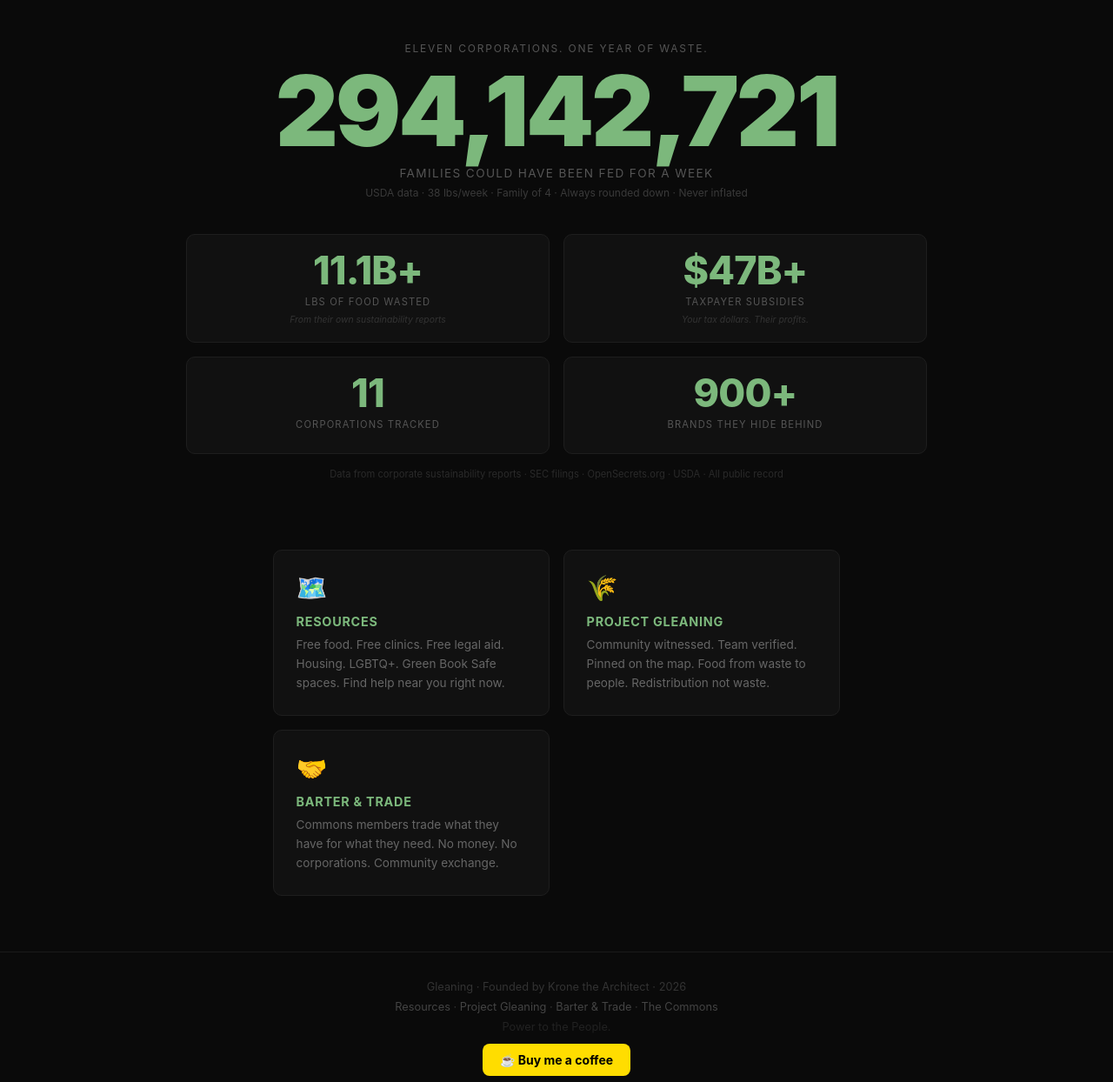
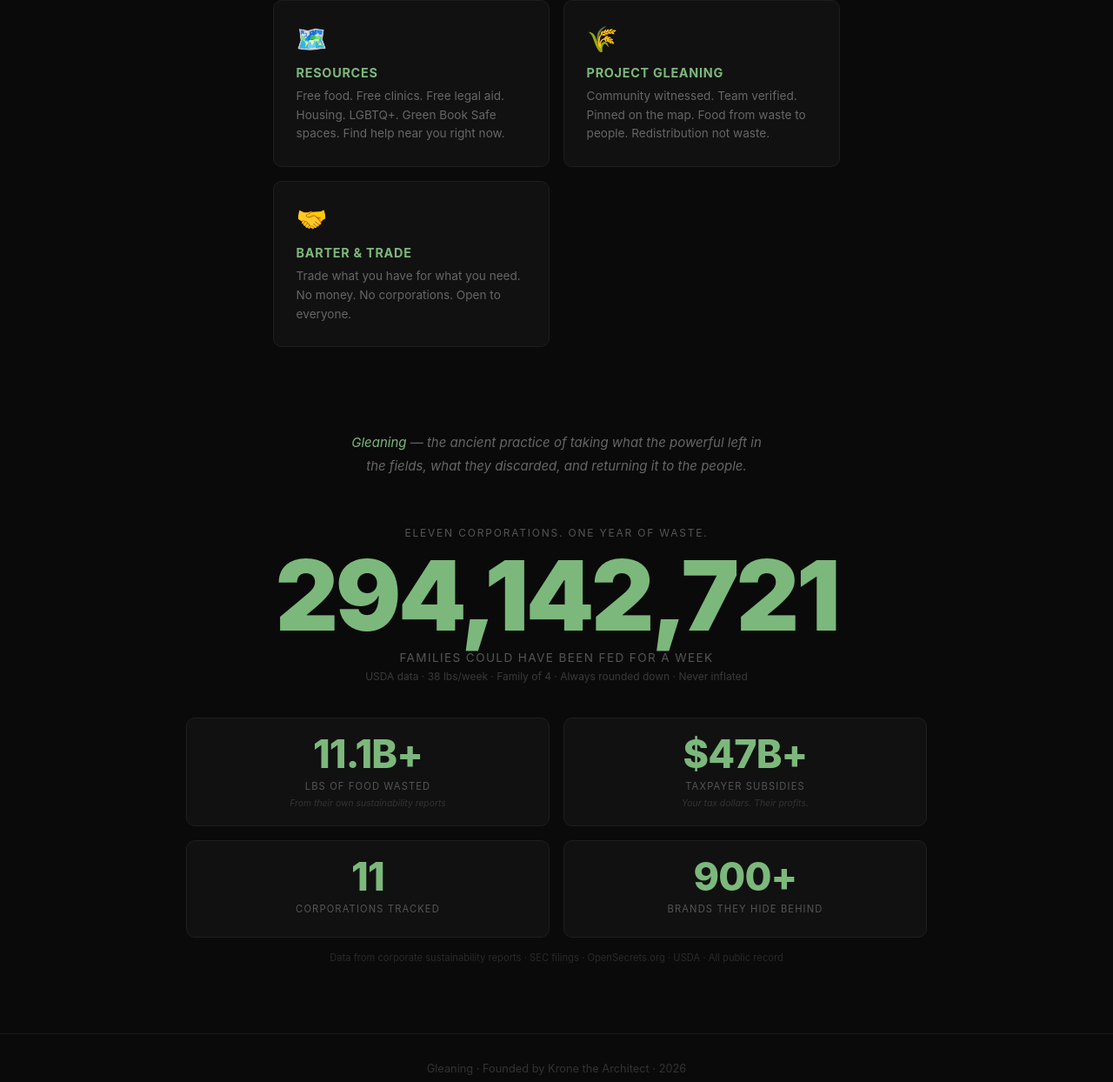
Before and after one commit to Kronestones/gleaning, a FastAPI app: page / in a window 1280 px wide. Shown: the part 67-1311 px from the top of the page at 87% size. Run offline with FastAPI, Linux system fonts and the light colour scheme; data comes from the database, SQL or seed files in the repository; parts of the project's set-up code (start-up, migrations or seed data) failed here and were passed over.

Commit message:
refactor: cards first then gleaning definition then stats on landing page

```diff
--- a/templates/index.html
+++ b/templates/index.html
@@ -283,6 +283,30 @@
     <div class="logo">🌾 Gleaning</div>
 </nav>
 
+<div class="cards">
+    <a href="/resources" class="card">
+        <div class="card-icon">🗺️</div>
+        <h3>Resources</h3>
+        <p>Free food. Free clinics. Free legal aid. Housing. LGBTQ+. Green Book Safe spaces. Find help near you right now.</p>
+    </a>
+    <a href="/hoarders" class="card">
+        <div class="card-icon">🌾</div>
+        <h3>Project Gleaning</h3>
+        <p>Community witnessed. Team verified. Pinned on the map. Food from waste to people. Redistribution not waste.</p>
+    </a>
+    <a href="/barter" class="card">
+        <div class="card-icon">🤝</div>
+        <h3>Barter & Trade</h3>
+        <p>Trade what you have for what you need. No money. No corporations. Open to everyone.</p>
+    </a>
+</div>
+
+<div style="text-align:center;padding:32px 24px 8px;max-width:520px;margin:0 auto;">
+    <p style="font-size:15px;color:#666;line-height:1.8;font-style:italic;">
+        <em style="color:#7cb87c;">Gleaning</em> — the ancient practice of taking what the powerful left in the fields, what they discarded, and returning it to the people.
+    </p>
+</div>
+
 <div class="impact">
 
     <div class="impact-label">Eleven corporations. One year of waste.</div>
@@ -315,27 +339,9 @@
 
     <div class="impact-source">
         Data from corporate sustainability reports · SEC filings · OpenSecrets.org · USDA · All public record
-
     </div>
 
 </div>
-
-<div class="cards">
-    <a href="/resources" class="card">
-        <div class="card-icon">🗺️</div>
-        <h3>Resources</h3>
-        <p>Free food. Free clinics. Free legal aid. Housing. LGBTQ+. Green Book Safe spaces. Find help near you right now.</p>
-    </a>
-    <a href="/hoarders" class="card">
-        <div class="card-icon">🌾</div>
-        <h3>Project Gleaning</h3>
-        <p>Community witnessed. Team verified. Pinned on the map. Food from waste to people. Redistribution not waste.</p>
-    </a>
-    <a href="/barter" class="card">
-        <div class="card-icon">🤝</div>
-        <h3>Barter & Trade</h3>
-        <p>Commons members trade what they have for what they need. No money. No corporations. Community exchange.</p>
-    </a>
 
 
 </div>
```
